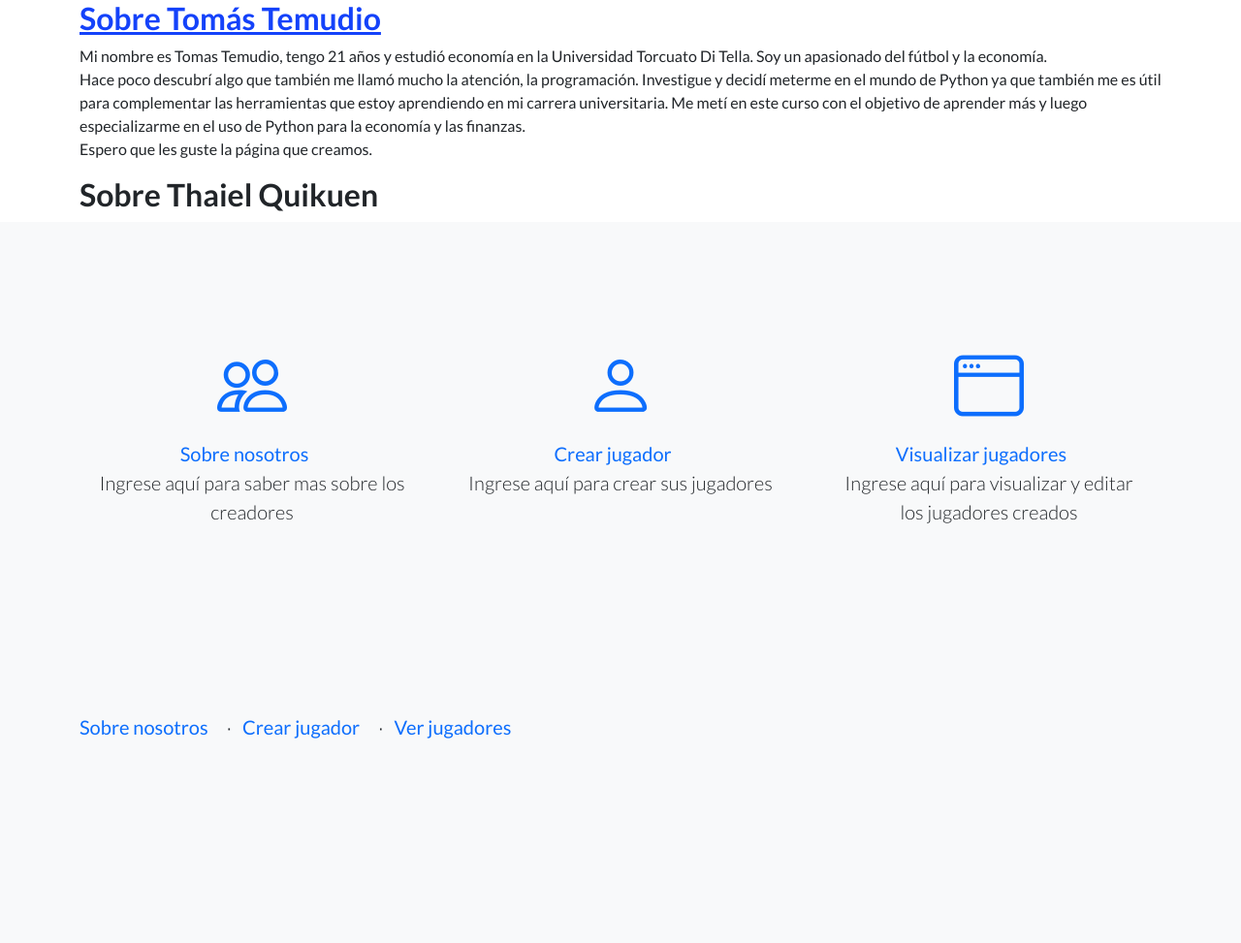
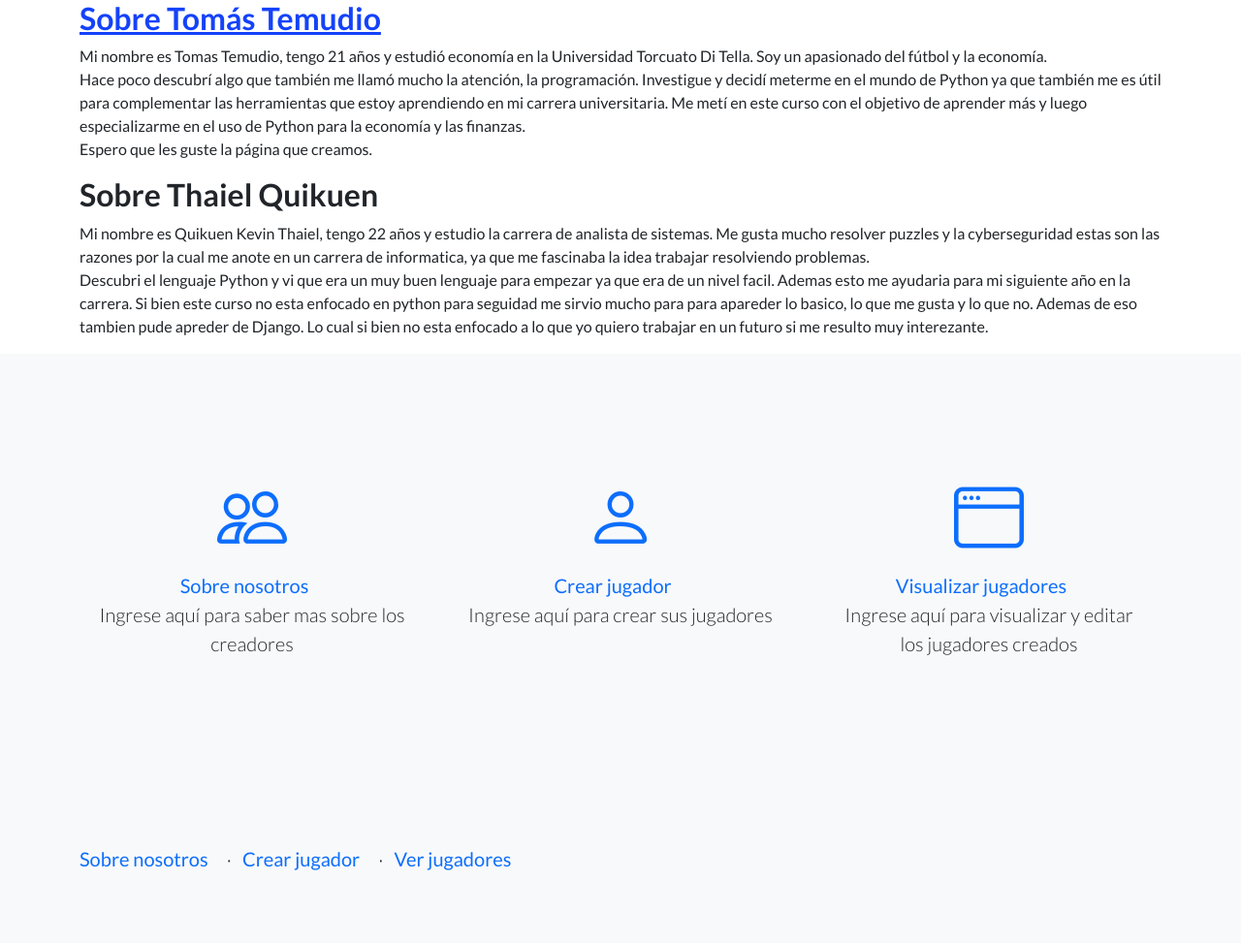
Before and after one commit to tomastemudio/Entrega1-Temudio-Quikuen, a Django app: page /jugador/sobre-nosotros in a window 1280 px wide. Shown: the part 56-1029 px from the top of the page at 97% size. Before the commit the page ends 818 px from the top, so only its background shows below. Run offline with Django 4.2, Linux system fonts and the light colour scheme; some libraries are stand-ins or nearby versions.

Commit message:
Agrege mi template sobre mi y agrege cosas al readme

```diff
--- a/home/templates/home/sobre_nosotros.html
+++ b/home/templates/home/sobre_nosotros.html
@@ -17,4 +17,11 @@
 </p>
 
 <h2>Sobre Thaiel Quikuen</h2>
+<p>
+    Mi nombre es Quikuen Kevin Thaiel, tengo 22 años y estudio la carrera de analista de sistemas.
+    Me gusta mucho resolver puzzles  y la cyberseguridad estas son las razones por la cual me anote en un carrera de informatica, ya que me fascinaba la idea trabajar resolviendo problemas.<br>
+    Descubri el lenguaje Python y vi que era un muy buen lenguaje para empezar ya que era de un nivel facil. Ademas esto me ayudaria para mi siguiente año en la carrera.
+    Si bien este curso no esta enfocado en python para seguidad me sirvio mucho para para apareder lo basico, lo que me gusta y lo que no.
+    Ademas de eso tambien pude apreder de Django. Lo cual si bien no esta enfocado a lo que yo quiero trabajar en un futuro si me resulto muy interezante.
+  </p>
 {% endblock mi_contenido %}
```
Also changed, not shown: README.md.
